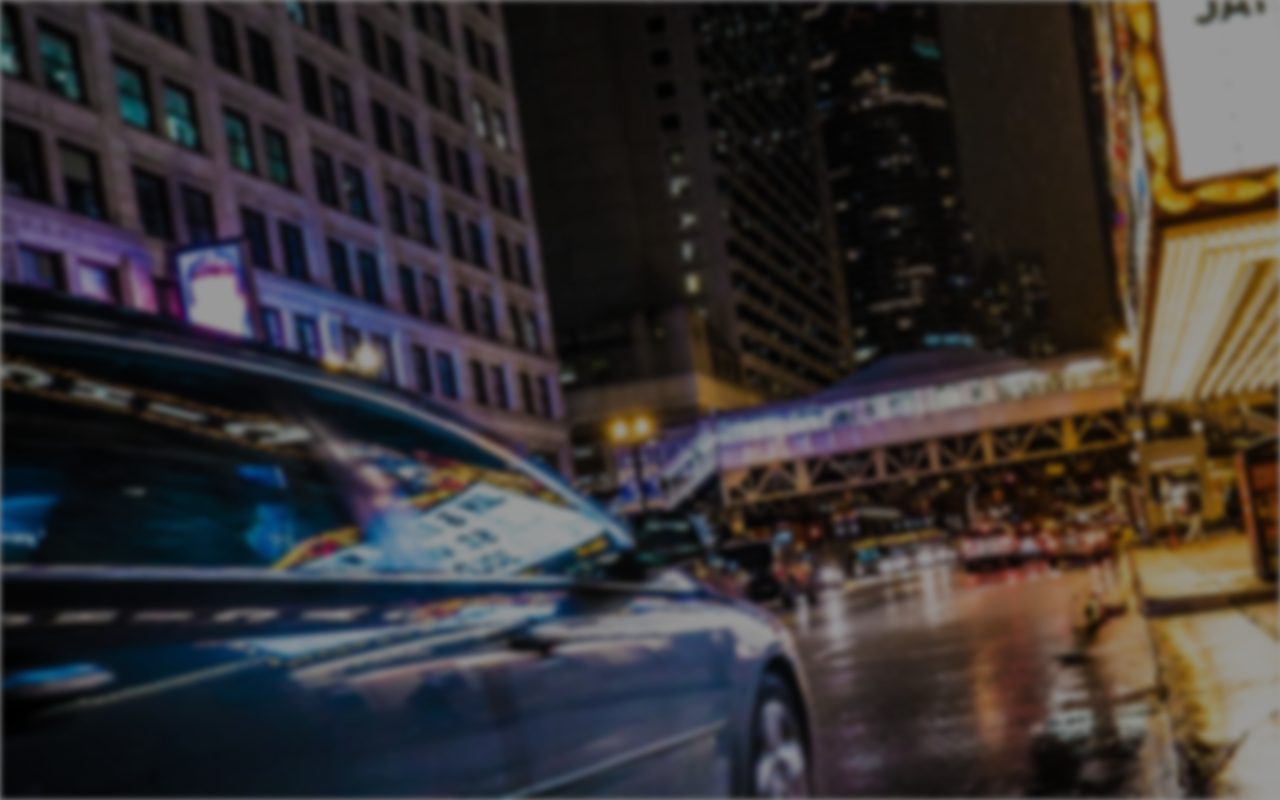
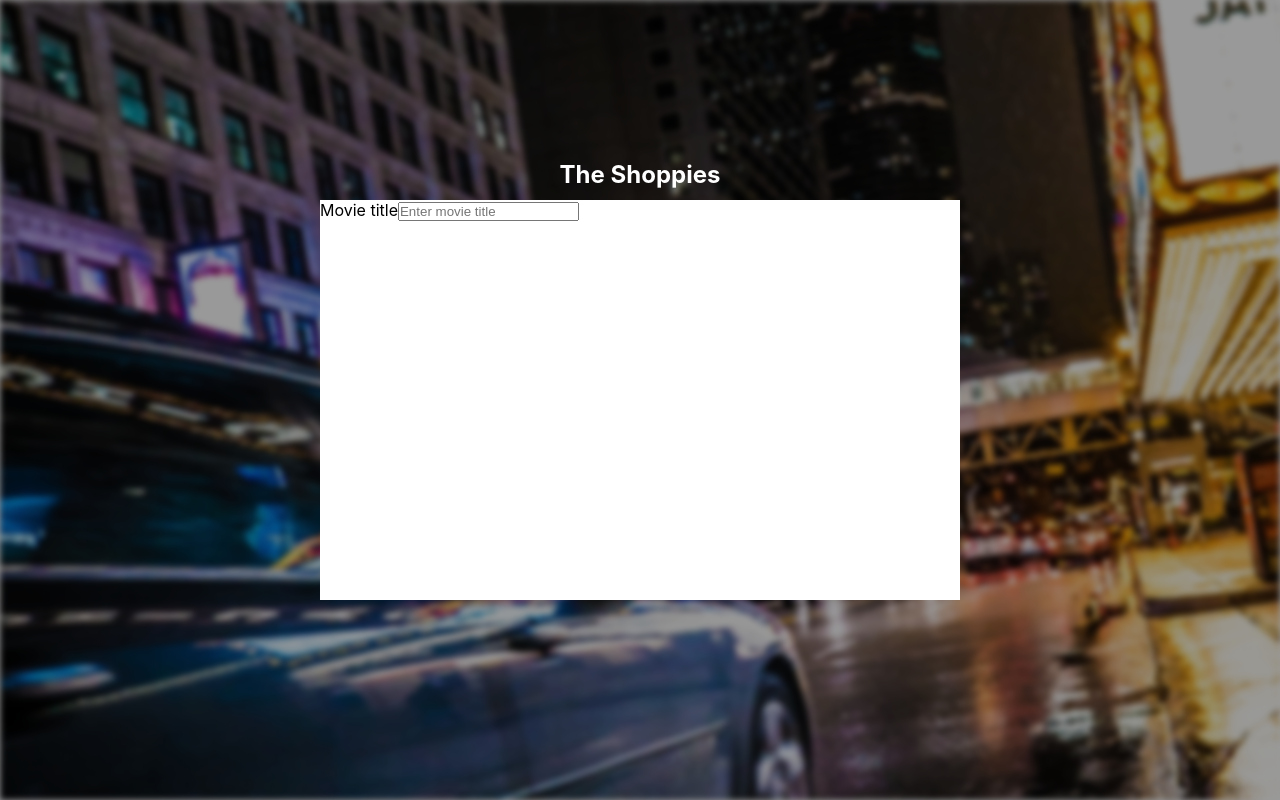
Before and after one commit to AbayomiE-T/the-shoppies, a React (Create React App) app: page / in a window 1280 px wide. Built offline with nearby package versions, Linux system fonts and the light colour scheme.

Commit message:
form page component created

```diff
--- a/src/components/Home.js
+++ b/src/components/Home.js
@@ -1,10 +1,12 @@
-import React from 'react'
+import React from 'react';
+import SearchMovie from './SearchMovie'
 
 const Home = () => {
     return (
         <section id="Home">
             <div className="bg-image"></div>
             <div className="bg-darken"></div>
+            <SearchMovie />
         </section>
     )
 }
--- /dev/null
+++ b/src/components/SearchMovie.js
@@ -0,0 +1,21 @@
+import React, { useState } from 'react';
+
+const SearchMovie = () => {
+
+    const [movieName, setMoviename] = useState('');
+    const [movieList, setMovieList] = useState([]);
+
+    return (
+        <>
+            <h1 className="main-header">The Shoppies</h1>
+            <div className="container">
+                <form>
+                    <label>Movie title</label>
+                    <input type="text" placeholder="Enter movie title" value={movieName} onChange={(e) => setMoviename(e.target.value)} />
+                </form>
+            </div>
+        </>
+    )
+}
+
+export default SearchMovie
--- a/src/index.css
+++ b/src/index.css
@@ -32,3 +32,21 @@ body {
   height: 100vh;
   width: 100%;
 }
+
+.main-header{
+  color: white;
+  position:absolute;
+  top: 20%;
+  left: 50%;
+  transform: translateX(-50%);
+}
+
+.container{
+  position: absolute;
+  top: 50%;
+  left: 50%;
+  transform: translate(-50%,-50%);
+  background-color: white;
+  height: 50%;
+  width: 50%;
+}
```
Also changed, not shown: 1 other file (tests, documents, lock files or other folders).
